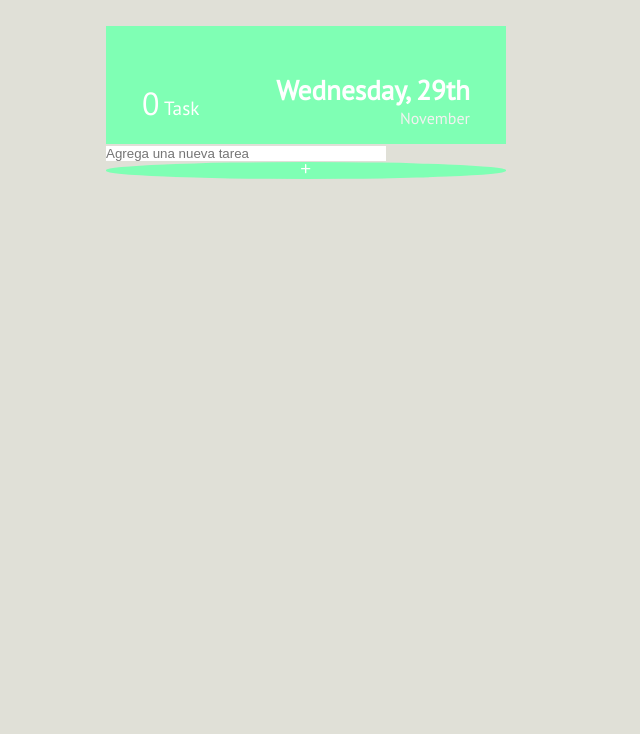
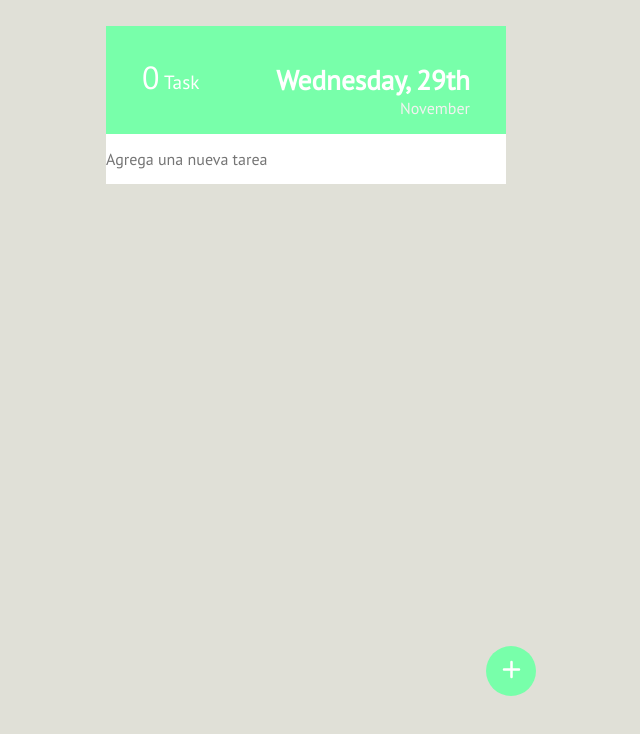
Before and after one commit to micayaque/React-JS---UTN, a React (Vite) app in the folder trabajo_integrador/: page / in a window 1280 px wide. Shown: the top 734 px of the page, without its empty margins (334-974 px from the left). Built offline with nearby package versions, Linux system fonts and the light colour scheme; a web font is replaced by a local one.

Commit message:
boton + con estilo

```diff
--- a/trabajo_integrador/src/assets/styles.css
+++ b/trabajo_integrador/src/assets/styles.css
@@ -19,13 +19,15 @@
 
   .principal-box {
 
-    background: rgb(127, 255, 180);
+    background: rgb(120, 255, 170);
     color: white;
     width: 100%;
     height: 100%;
     padding: 1rem;
 
     display: block;
+
+    position: relative;
   }
 
   .day{
@@ -41,8 +43,7 @@
 
     justify-content: flex-end;
 
-    margin-top: 30px;
-
+    margin-top: 20px;
 
   }
 
@@ -55,6 +56,7 @@
     font-weight: 50;
 
     margin-right: 20px;
+
 
   }
 
@@ -69,6 +71,9 @@
     margin-top: 40px;
     margin-left: 20px;
 
+    position: fixed;
+    top: 2%;
+
   }
 
   .num-tasks b {
@@ -81,23 +86,57 @@
 
   }
 
+
   .add-task-container{
     width: 100%;
     height: 100%;
+  }
+
+  .new-task-input-hidden{
+    display: none;
+  }
+
+  .add-task-button-container{
+    width: 50px;
+    height: 50px;
+    float: right;
+    position: fixed;
+    bottom: 13%;
+    right: 32%;
   }
 
   .add-task-button{
     width: 100%;
     height: 100%;
     border-radius: 50%;
-    background-color: rgb(127, 255, 180);
+    background-color: rgb(120, 255, 170);
     color: white;
 
   }
 
+  .add-button{
+    height: 50%;
+    width: 50%;
+  }
+
+  .list-container{
+    height: 450px;
+    overflow-y: scroll;
+    position: relative;
+  }
+
   .new-task-input{
-    width: 70%;
-    height: 100%;
+    width: 100%;
+    height: 50px;
+    font-family: 'PT Sans';
+    font-size: 1rem;
+  }
+
+  .list-container::-webkit-scrollbar{
+    width: 3px;
+    height: 20px;
+    background-color: lightgray;
+
   }
 
   .task-container{
@@ -123,7 +162,7 @@
 
   .check-icon{
     float: left;
-    background-color:  rgb(127, 255, 180);
+    background-color: rgb(120, 255, 170);
     border: none;
     color: white;
     width: 100%;
@@ -156,5 +195,13 @@
   }
 
   .task-container:hover{
-    border-left: 5px solid rgb(127, 255, 180);
+    border-left: 5px solid rgb(120, 255, 170);
   }
+
+  .task-container:hover button{
+    margin-left: 25px;
+  }
+
+  .task-container:hover p{
+    margin-left: 15px;
+  }
--- a/trabajo_integrador/src/components/Header.jsx
+++ b/trabajo_integrador/src/components/Header.jsx
@@ -1,5 +1,4 @@
 import React from 'react';
-import { taskId } from './TaskForm';
 
 import { numTasks } from './TaskItem';
 
--- a/trabajo_integrador/src/components/TaskForm.jsx
+++ b/trabajo_integrador/src/components/TaskForm.jsx
@@ -1,9 +1,8 @@
 import {React, useState} from 'react';
 import { HiPlus } from "react-icons/hi";
+import { taskId } from './TaskItem';
 
 // enviará la nueva tarea a la lista principal (TaskList)
-
-var taskId=0;
 
 function TaskForm(props) {
     // Utilizará el estado local para gestionar la entrada del usuario
@@ -22,28 +21,30 @@ function TaskForm(props) {
         });
 
         setInput('');
-        taskId = taskId+1;
     };
+
+    const [clase, setClase] = useState('new-task-input-hidden');
 
     return(
         <>
             {/* Este componente contendrá un formulario para agregar nuevas tareas. */}
             <form onSubmit={handleSubmit} className='task-form' >
                 <div className='add-task-container'>
-                    <input
+
+                    <div><input
                     type="text"
                     placeholder='Agrega una nueva tarea'
                     value={input}
                     name='text'
                     className='new-task-input'
                     onChange={handldeChange}
-                    />
-                    <button className='add-task-button' ><HiPlus className='add-button'/></button>
+                    /></div>
+
                 </div>
-
+                <div className='add-task-button-container'><button className='add-task-button' ><HiPlus className='add-button'/></button></div>
             </form>
         </>
     )
 }
 
-export {TaskForm, taskId};
+export {TaskForm};
--- a/trabajo_integrador/src/components/TaskItem.jsx
+++ b/trabajo_integrador/src/components/TaskItem.jsx
@@ -4,6 +4,7 @@ import TaskList from './TaskList';
 import Header from './Header';
 
 var numTasks = 0;
+var taskId=0;
 
 function TaskItem () {
 
@@ -19,9 +20,7 @@ function TaskItem () {
         const newTasks = [...tasks, task];
         setTasks(newTasks);
         numTasks++;
-
-        // para visualizar los objetos task
-         console.log(tasks, task);
+        taskId++;
     };
 
     const completeTask = id => {
@@ -46,11 +45,15 @@ function TaskItem () {
     <>
         <div>
             <Header tasks={tasks}/>
-            <div className='list-container'><TaskList tasks={tasks} completeTask={completeTask}/></div>
-            <TaskForm onSubmit={addTask} />
+            <div className='list-container'>
+                <TaskForm onSubmit={addTask} />
+                <TaskList tasks={tasks} completeTask={completeTask}/>
+
+            </div>
+
         </div>
     </>
     );
 }
 
-export {TaskItem, numTasks};
+export {TaskItem, numTasks, taskId};
```
